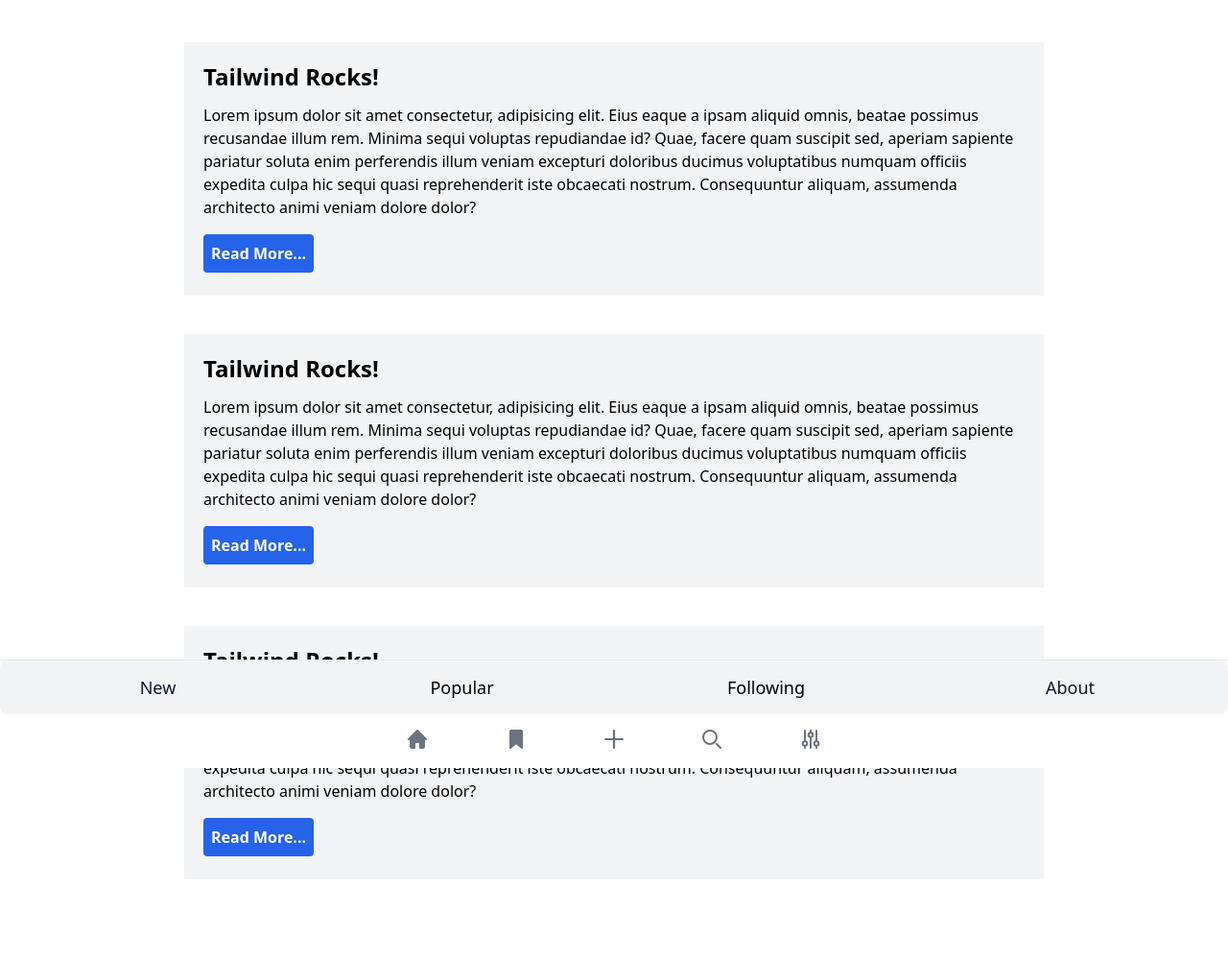
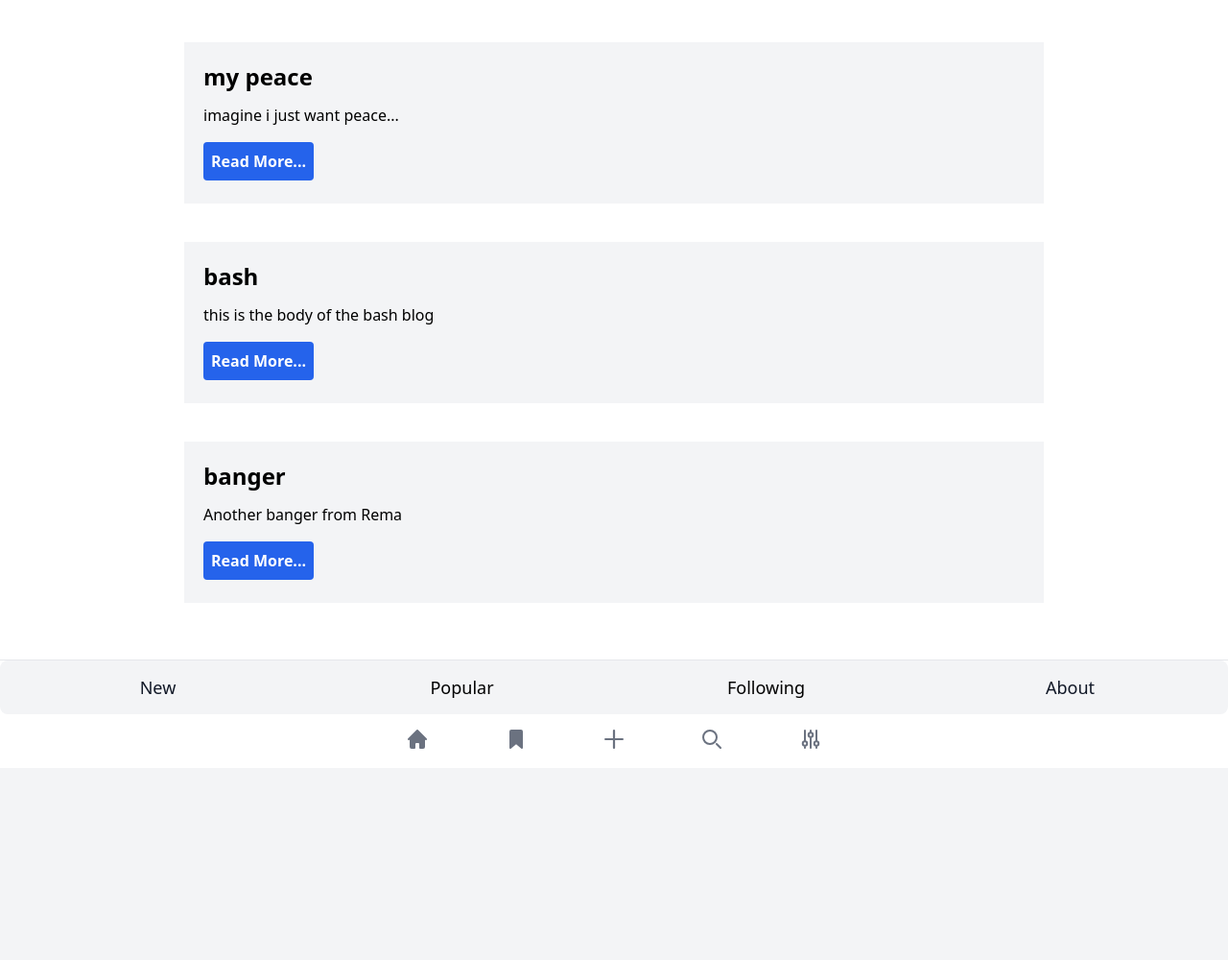
Before and after one commit to sh-Enoch/mdcc_-60-, a Django app: page /popular/ in a window 1280 px wide. Shown: the whole page at 96% size. After the commit the page ends 780 px from the top, so only its background shows below. Run offline with Django 5.2, Linux system fonts and the light colour scheme; data comes from the database, SQL or seed files in the repository; both versions use the stored data as it was after the commit.

Commit message:
Day 12: displaying data on the templates

```diff
--- a/django/blog/blogpost/templates/blogpost/popular.html
+++ b/django/blog/blogpost/templates/blogpost/popular.html
@@ -3,33 +3,13 @@
 {% block content %}
 
 <div class="flex flex-col p-5 lg:px-48 lg:py-11">
-    <div class="bg-gray-100 p-5 mb-10">
-        <h1 class="font-bold text-2xl mb-2">Tailwind Rocks!</h1>
-        <p class="my-3">Lorem ipsum dolor sit amet consectetur, adipisicing elit. Eius eaque a ipsam aliquid omnis,
-            beatae possimus recusandae illum rem. Minima sequi voluptas repudiandae id? Quae, facere quam suscipit sed,
-            aperiam sapiente pariatur soluta enim perferendis illum veniam excepturi doloribus ducimus voluptatibus
-            numquam officiis expedita culpa hic sequi quasi reprehenderit iste obcaecati nostrum. Consequuntur aliquam,
-            assumenda architecto animi veniam dolore dolor?</p>
-        <button class="text-white font-semibold bg-blue-600 hover:bg-blue-800 p-2 my-1 rounded">Read More...</button>
-    </div>
-    <div class="bg-gray-100 p-5 mb-10">
-        <h1 class="font-bold text-2xl mb-2">Tailwind Rocks!</h1>
-        <p class="my-3">Lorem ipsum dolor sit amet consectetur, adipisicing elit. Eius eaque a ipsam aliquid omnis,
-            beatae possimus recusandae illum rem. Minima sequi voluptas repudiandae id? Quae, facere quam suscipit sed,
-            aperiam sapiente pariatur soluta enim perferendis illum veniam excepturi doloribus ducimus voluptatibus
-            numquam officiis expedita culpa hic sequi quasi reprehenderit iste obcaecati nostrum. Consequuntur aliquam,
-            assumenda architecto animi veniam dolore dolor?</p>
-        <button class="text-white font-semibold bg-blue-600 hover:bg-blue-800 p-2 my-1 rounded">Read More...</button>
-    </div>
-    <div class="bg-gray-100 p-5 mb-10">
-        <h1 class="font-bold text-2xl mb-2">Tailwind Rocks!</h1>
-        <p class="my-3">Lorem ipsum dolor sit amet consectetur, adipisicing elit. Eius eaque a ipsam aliquid omnis,
-            beatae possimus recusandae illum rem. Minima sequi voluptas repudiandae id? Quae, facere quam suscipit sed,
-            aperiam sapiente pariatur soluta enim perferendis illum veniam excepturi doloribus ducimus voluptatibus
-            numquam officiis expedita culpa hic sequi quasi reprehenderit iste obcaecati nostrum. Consequuntur aliquam,
-            assumenda architecto animi veniam dolore dolor?</p>
-        <button class="text-white font-semibold bg-blue-600 hover:bg-blue-800 p-2 my-1 rounded">Read More...</button>
-    </div>
+    {% for blog in blogs %}
+        <div class="bg-gray-100 p-5 mb-10">
+            <h1 class="font-bold text-2xl mb-2">{{ blog.title }}</h1>
+            <p class="my-3"> {{ blog.body }} </p>
+            <button class="text-white font-semibold bg-blue-600 hover:bg-blue-800 p-2 my-1 rounded">Read More...</button>
+        </div>
+    {% endfor %}
 </div>
 
 
--- a/django/blog/blogpost/views.py
+++ b/django/blog/blogpost/views.py
@@ -1,5 +1,5 @@
 from django.shortcuts import render, HttpResponse
-
+from .models import BlogPost
 # Create your views here.
 
 def home(request):
@@ -16,4 +16,9 @@ def about(request):
     return render(request, 'blogpost/about.html')
 
 def popular(request):
-    return render(request, 'blogpost/popular.html')
+    blogs  = BlogPost.objects.all()
+    context = {
+        "blogs": blogs,
+    }
+
+    return render(request, 'blogpost/popular.html', context)
```
Also changed, not shown: django/blog/db.sqlite3.
